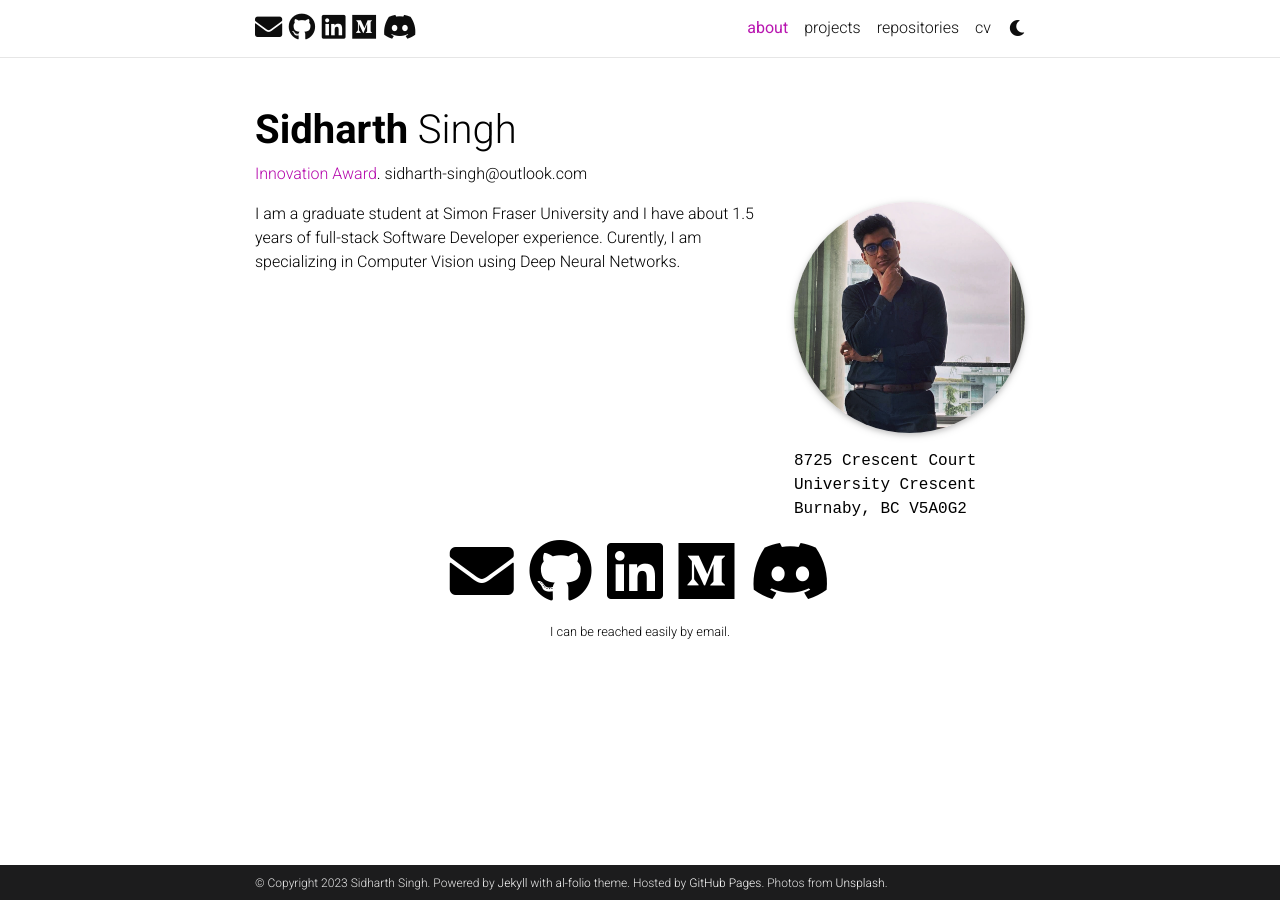
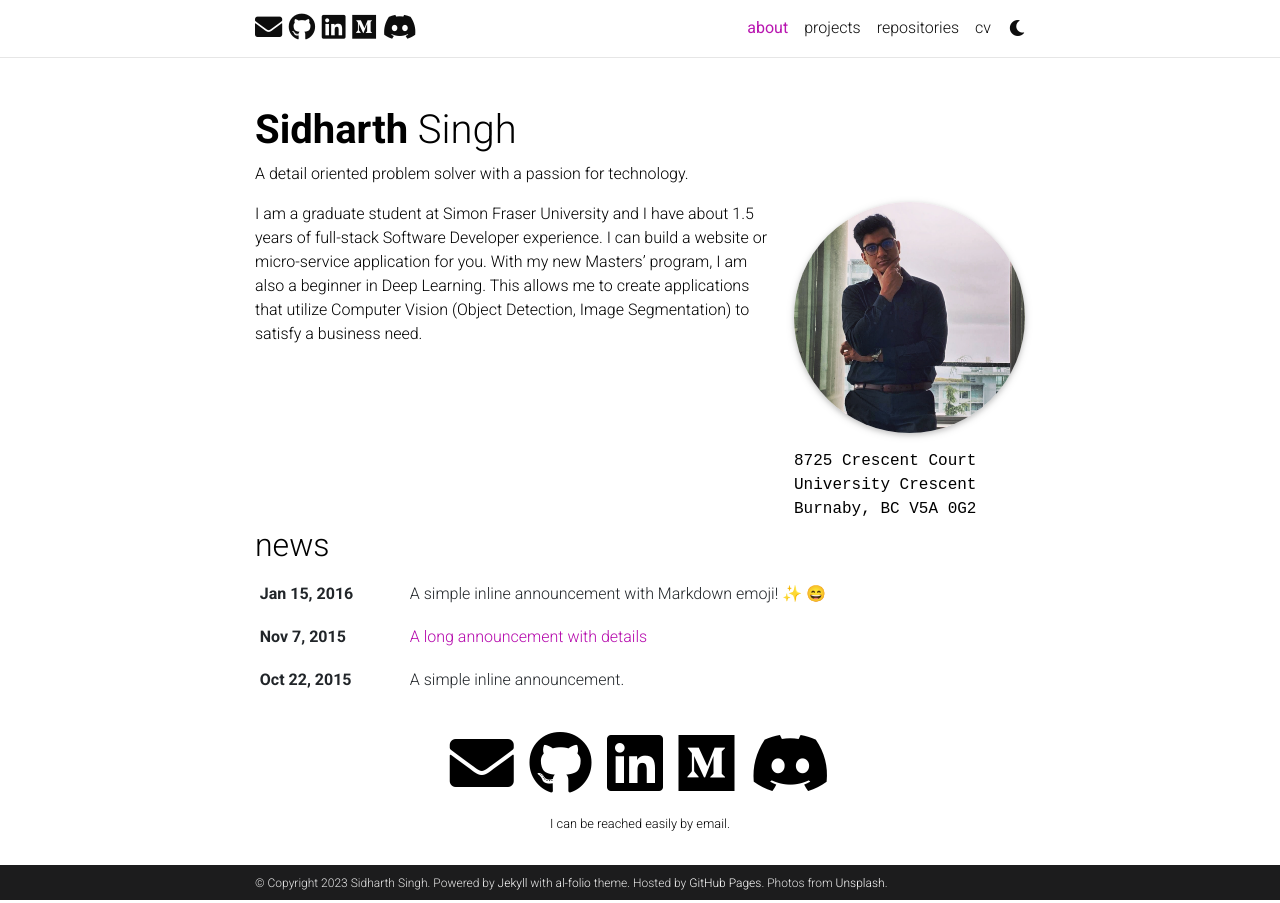
Before and after one commit to singh-sidharth/singh-sidharth.github.io, a Jekyll site: the page built from _pages/about.md, in a window 1280 px wide. Built offline with Jekyll 4.4.1, drawn with Linux system fonts in a browser that asks for light colours; full-size pictures stand in for the smaller copies a plugin makes; emoji names are drawn with the system emoji font; comment, search, counter and statistics services are not loaded; a style sheet for code colours, icons or effects is not loaded.

Commit message:
Added Changes for news

```diff
--- a/_config.yml
+++ b/_config.yml
@@ -138,18 +138,18 @@ bing_site_verification:  # out your bing-site-verification ID (Bing Webmaster)
 # Giscus comments (RECOMMENDED)
 # Follow instructions on https://giscus.app/ to setup for your repo to fill out
 # the information below.
-giscus:
-  repo: singh-sidharth/al-folio      # <your-github-user-name>/<your-github-repo-name>
-  repo_id: MDEwOlJlcG9zaXRvcnk2MDAyNDM2NQ==
-  category: Comments             # name of the category under which discussions will be created
-  category_id: DIC_kwDOA5PmLc4CTBt6
-  mapping: title                 # identify discussions by post title
-  strict: 1                      # use strict identification mode
-  reactions_enabled: 1           # enable (1) or disable (0) emoji reactions
-  input_position: bottom         # whether to display input form below (bottom) or above (top) the comments
-  theme: preferred_color_scheme  # name of the color scheme (preferred works well with al-folio light/dark mode)
-  emit_metadata: 0
-  lang: en
+# giscus:
+#   repo: singh-sidharth/al-folio      # <your-github-user-name>/<your-github-repo-name>
+#   repo_id: MDEwOlJlcG9zaXRvcnk2MDAyNDM2NQ==
+#   category: Comments             # name of the category under which discussions will be created
+#   category_id: DIC_kwDOA5PmLc4CTBt6
+#   mapping: title                 # identify discussions by post title
+#   strict: 1                      # use strict identification mode
+#   reactions_enabled: 1           # enable (1) or disable (0) emoji reactions
+#   input_position: bottom         # whether to display input form below (bottom) or above (top) the comments
+#   theme: preferred_color_scheme  # name of the color scheme (preferred works well with al-folio light/dark mode)
+#   emit_metadata: 0
+#   lang: en
 
 # Disqus comments (DEPRECATED)
 disqus_shortname: al-folio # put your disqus shortname
@@ -167,19 +167,19 @@ disqus_shortname: al-folio # put your disqus shortname
 # -----------------------------------------------------------------------------
 
 collections:
-  # news:
-  #   defaults:
-  #     layout: post
-  #   output: true
-  #   permalink: /news/:path/
+  news:
+    defaults:
+      layout: post
+    output: true
+    permalink: /news/:path/
   projects:
     output: true
     permalink: /projects/:path/
 
-# announcements:
-#   enabled: true
-#   scrollable: true # adds a vertical scroll bar if there are more than 3 news items
-#   limit: 5 # leave blank to include all the news in the `_news` folder
+announcements:
+  enabled: true
+  scrollable: true # adds a vertical scroll bar if there are more than 3 news items
+  limit: 5 # leave blank to include all the news in the `_news` folder
 
 # latest_posts:
 #   enabled: true
--- a/_layouts/about.html
+++ b/_layouts/about.html
@@ -41,22 +41,22 @@ layout: default
           </div>
 
           <!-- News -->
-          <!-- {% if page.news and site.announcements.enabled -%}
+          {% if page.news and site.announcements.enabled -%}
             <h2><a href="{{ '/news/' | relative_url }}" style="color: inherit;">news</a></h2>
             {%- include news.html limit=true %}
-          {%- endif %} -->
+          {%- endif %}
 
           <!-- Latest posts -->
-          <!-- {% if page.latest_posts -%}
+          {% if page.latest_posts -%}
             <h2><a href="{{ '/blog/' | relative_url }}" style="color: inherit;">latest posts</a></h2>
             {%- include latest_posts.html %}
-          {%- endif %} -->
+          {%- endif %}
 
           <!-- Selected papers -->
-          <!-- {% if page.selected_papers -%}
+          {% if page.selected_papers -%}
             <h2><a href="{{ '/publications/' | relative_url }}" style="color: inherit;">selected publications</a></h2>
             {%- include selected_papers.html %}
-          {%- endif %} -->
+          {%- endif %}
 
           <!-- Social -->
           {%- if page.social %}
--- a/_pages/about.md
+++ b/_pages/about.md
@@ -2,7 +2,7 @@
 layout: about
 title: about
 permalink: /
-subtitle: <a href='https://www.sfu.ca/computing/current-students/graduate-students/academic-programs/professional-master-of-science-in-computer-science/project-showcase/is-seeing-still-not-necessarily-believing-.html'>Innovation Award</a>. sidharth-singh@outlook.com
+subtitle: A detail oriented problem solver with a passion for technology.
 
 profile:
   align: right
@@ -11,15 +11,16 @@ profile:
   address: >
     <p>8725 Crescent Court</p>
     <p>University Crescent</p>
-    <p>Burnaby, BC V5A0G2</p>
+    <p>Burnaby, BC V5A 0G2</p>
 
 news: true  # includes a list of news items
-latest_posts: true  # includes a list of the newest posts
-selected_papers: true # includes a list of papers marked as "selected={true}"
+latest_posts: false  # includes a list of the newest posts
+selected_papers: false # includes a list of papers marked as "selected={true}"
 social: true  # includes social icons at the bottom of the page
 ---
 
-I am a graduate student at Simon Fraser University and I have about 1.5 years of full-stack Software Developer experience. Curently, I am specializing in Computer Vision using Deep Neural Networks.
+I am a graduate student at Simon Fraser University and I have about 1.5 years of full-stack Software Developer experience. I can build a website or micro-service application for you.
+With my new Masters' program, I am also a beginner in Deep Learning. This allows me to create applications that utilize Computer Vision (Object Detection, Image Segmentation) to satisfy a business need.
 
 <!-- Write your biography here. Tell the world about yourself. Link to your favorite [subreddit](http://reddit.com). You can put a picture in, too. The code is already in, just name your picture `prof_pic.jpg` and put it in the `img/` folder.
 
```
